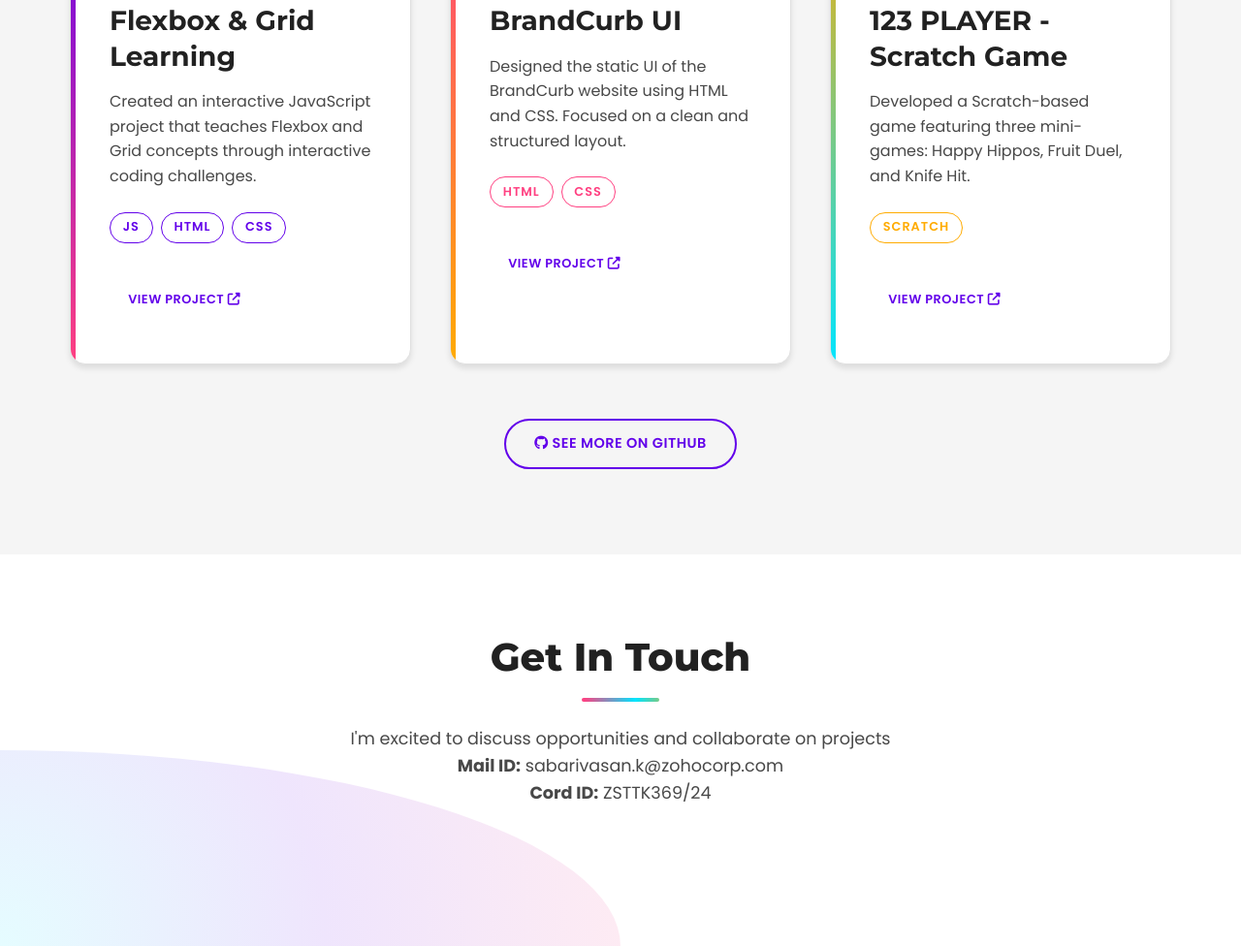
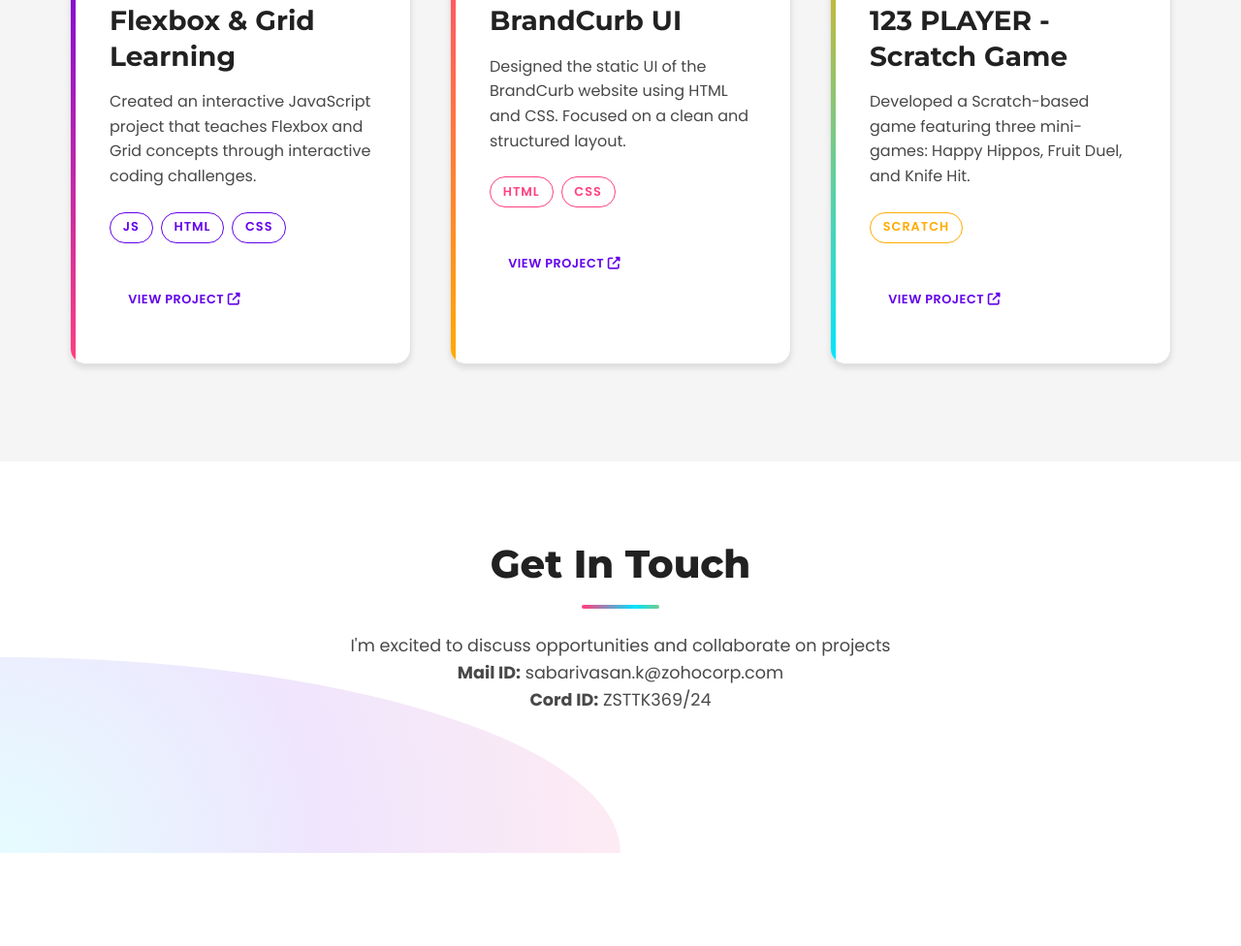
Before and after one commit to Sabari369/Portfolio, a plain HTML site: page index.html in a window 1280 px wide. Shown: the part 4051-5027 px from the top of the page at 97% size. After the commit the page ends 4931 px from the top, so only its background shows below. Drawn offline with nearby package versions, Linux system fonts and the light colour scheme.

Commit message:
Portfolio

```diff
--- a/index.html
+++ b/index.html
@@ -521,12 +521,6 @@
                     </div>
                 </div>
             </div>
-
-            <div class="projects-footer">
-                <a href="#" class="btn btn-outline">
-                    <i class="fab fa-github"></i> See More on GitHub
-                </a>
-            </div>
         </div>
     </section>
 
```
